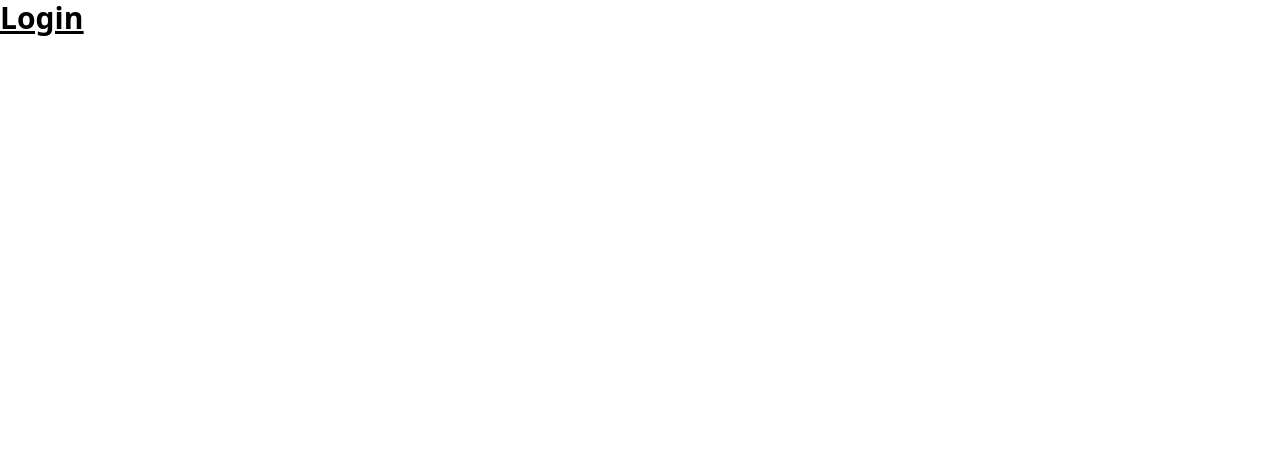
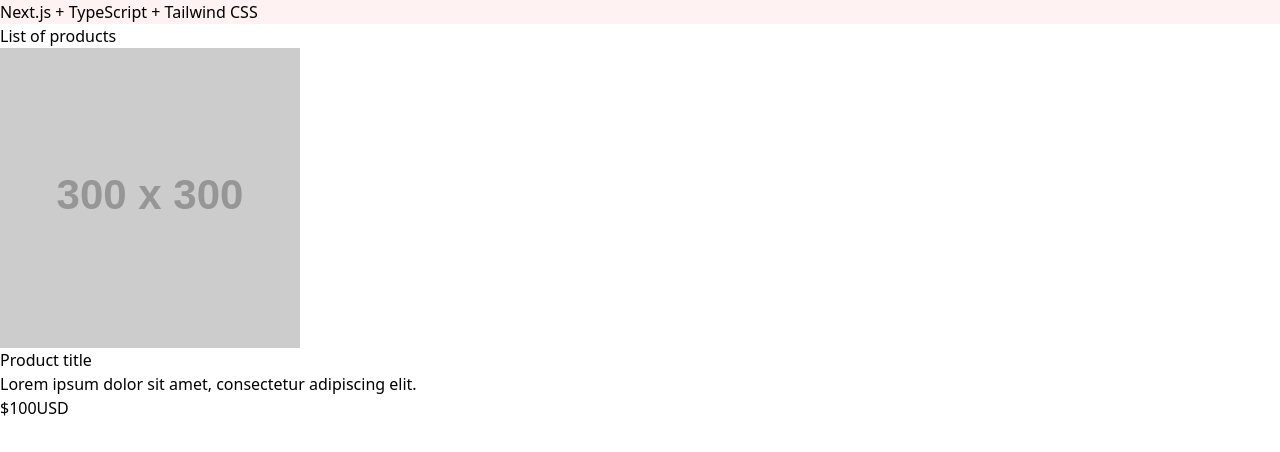
Before and after one commit to Gyekye/nexcommerce, a Next.js app: page / in a window 1280 px wide. Shown: the top 452 px of the page. Built offline with nearby package versions, Linux system fonts and the light colour scheme.

Commit message:
feat: add product master view

```diff
--- /dev/null
+++ b/features/product/interface/product.ts
@@ -0,0 +1,10 @@
+export interface Props {
+	product: {
+		id: number;
+		name: string;
+		price: number;
+		description: string;
+		image: string;
+		category: string;
+	};
+}
--- /dev/null
+++ b/features/product/productCard.tsx
@@ -0,0 +1,21 @@
+import {NextPage} from 'next';
+
+export const ProductCard: NextPage = (): JSX.Element => {
+	return (
+		<div className="product-card" >
+			<div className="product-card__image" >
+				<img src="https://via.placeholder.com/300x300" alt="product" />
+			</div >
+			<div className="product-card__content" >
+				<h3 className="product-card__title" >Product title</h3 >
+				<p className="product-card__description" >
+					Lorem ipsum dolor sit amet, consectetur adipiscing elit.
+				</p >
+				<div className="product-card__price" >
+					<span className="product-card__price-value" >$100</span >
+					<span className="product-card__price-currency" >USD</span >
+				</div >
+			</div >
+		</div >
+	);
+};
--- a/pages/index.tsx
+++ b/pages/index.tsx
@@ -1,15 +1,15 @@
+import {ProductCard} from '@/features/product/productCard';
 import type {NextPage} from 'next';
-import Link from 'next/link';
 
 const Home: NextPage = () => {
 	return (
-		<h1 className="text-3xl font-bold underline" >
-			<Link href={'/auth/signIn'} >
-				<a >
-					Login
-				</a >
-			</Link >
-		</h1 >
+		<>
+			<header className={`bg-red-50`} >
+				<h1 >Next.js + TypeScript + Tailwind CSS</h1 >
+			</header >
+			<p >List of products</p >
+			<ProductCard />
+		</>
 	);
 };
 
```
Also changed, not shown: pages/products/[productId].tsx (added), pages/products/index.tsx (added).
